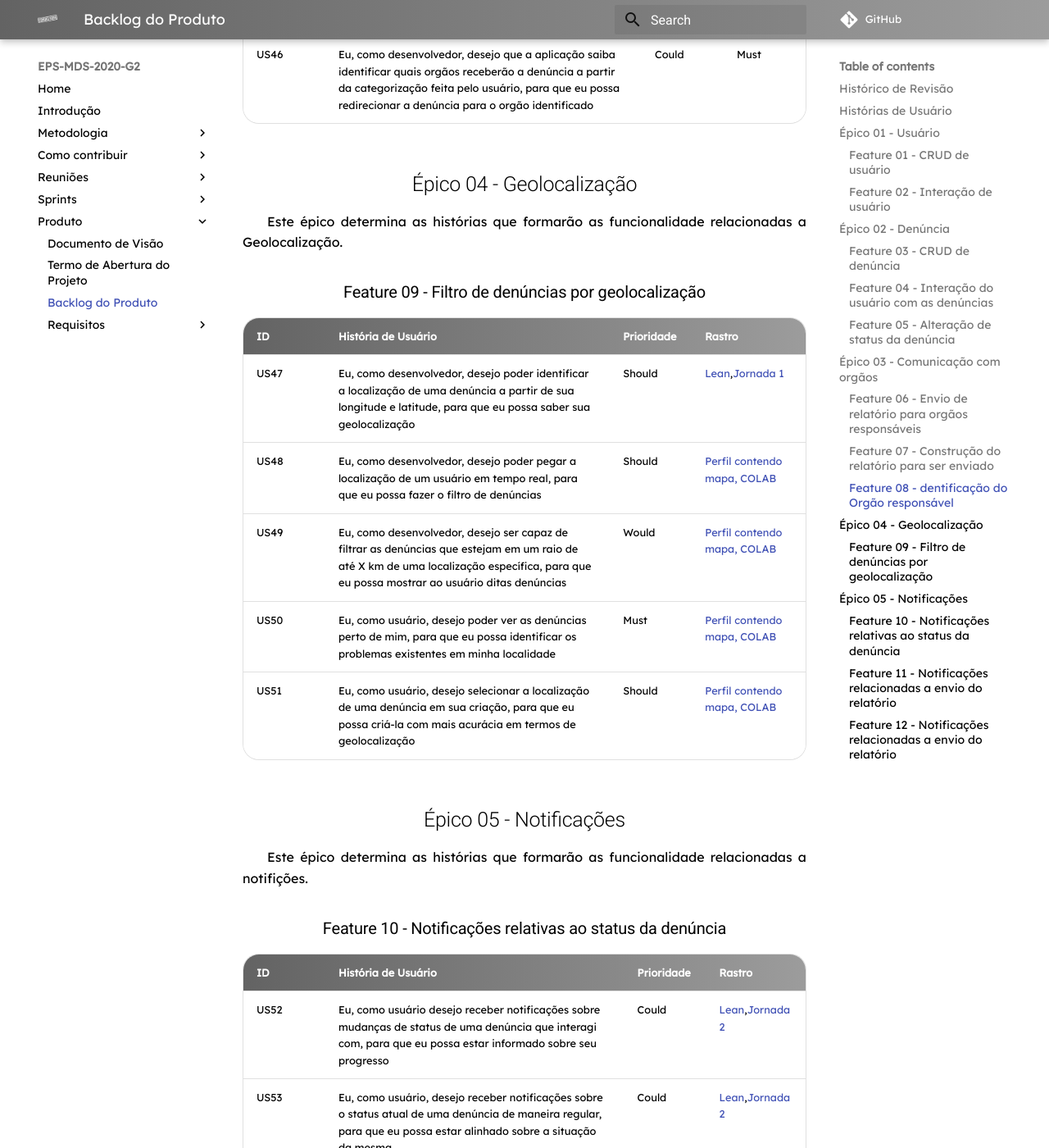
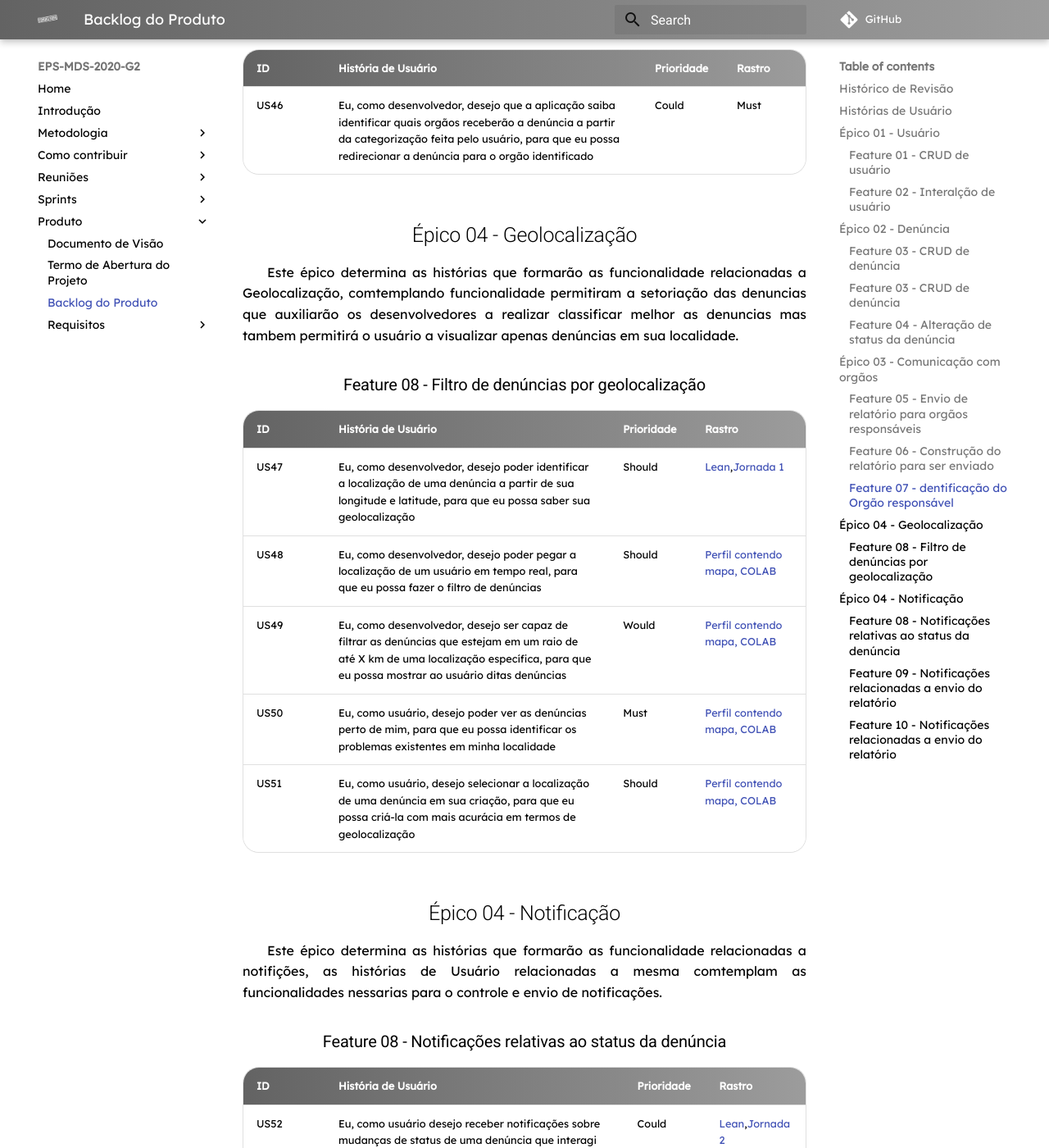
Before and after one commit to fga-eps-mds/2020.2-Eccoar, an MkDocs documentation site: the page built from docs/produto/backlogProduto.md, in a window 1280 px wide and 1400 px high, scrolled down 6530 px. Shown: the whole window at 82% size. Built offline with MkDocs 1.6.1 and Material for MkDocs 9.7.7, drawn with Linux system fonts in a browser that asks for light colours; some web fonts are replaced; comment, search, counter and statistics services are not loaded; old or Windows-style settings are respelled for this version of MkDocs; some of the changed text lies outside the part shown.

Commit message:
Create  of texts from Epicos

```diff
--- a/docs/produto/backlogProduto.md
+++ b/docs/produto/backlogProduto.md
@@ -4,13 +4,12 @@
 |Autor|Mudanças|Data|Versão|
 |--|--|--|--|
 |[Luiz Henrique](https://github.com/luiz-herique)|Criação do documento; Adição de introdução, descrição do produto, objetivo do produto, e stakeholders.|03/02/21|0.1|
-|[Matheus Blanco](https://github.com/MatheusBlanco)|Ajuste de listagem de features|05/02/21|0.2|
 
 ## Histórias de Usuário
 
 ## Épico 01 - Usuário
 
-Este épico determina as histórias que formarão as funcionalidade relacionadas ao usuário.
+Este épico determina as histórias que formarão as funcionalidade relacionadas ao usuário, dentro dela são definidos paramentros que um desenvolvedor deseja ter para possuir um bom controle usuario, bem como funcionalidades que um usuário dejesa utilizar para realizar ações relativas ao seu perfil.
 
 ### Feature 01 - CRUD de usuário
 
@@ -25,7 +24,7 @@ Este épico determina as histórias que formarão as funcionalidade relacionadas
 |US07|Eu, como usuário, desejo poder editar meu perfil, para que eu possa alterar informações básicas e essenciais da minha conta|Could|[Lean](https://app.mural.co/t/fgaepsmds202027717/m/fgaepsmds202027717/1613056199650/dc36dda8d33d71de5a9c01f907d758d2d2b109eb),[Brainstorm](https://miro.com/app/board/o9J_lVC-W9A=/?moveToWidget=3074457354169336052&cot=14)|
 |US08|Eu, como usuário, desejo poder deletar minha conta, caso eu deseje me desvincular do aplicativo e cerrar minhas atividades no mesmo|Could|[Lean](https://app.mural.co/t/fgaepsmds202027717/m/fgaepsmds202027717/1613056199650/dc36dda8d33d71de5a9c01f907d758d2d2b109eb),[Brainstorm](https://miro.com/app/board/o9J_lVC-W9A=/?moveToWidget=3074457354169336052&cot=14)|
 
-### Feature 02 - Interação de usuário
+### Feature 02 - Interalção de usuário
 
 |ID|História de Usuário|Prioridade|Rastro|
 |--|--|--|--|
@@ -38,7 +37,7 @@ Este épico determina as histórias que formarão as funcionalidade relacionadas
 
 ## Épico 02 - Denúncia
 
-Este épico determina as histórias que formarão as funcionalidade relacionadas de denuncia.
+Este épico determina as histórias que formarão as funcionalidade relacionadas de denúncia. Na mesma é descrito as funciinalidades que um desenvolvedor nessecita para fazer o controle e encaminhamento adequado de dencúncias, bem como as nesserias para um usuaria realizar uma denuncia e interagir com a de outros usuários.
 
 ### Feature 03 - CRUD de denúncia
 
@@ -60,7 +59,7 @@ Este épico determina as histórias que formarão as funcionalidade relacionadas
 |US28|Eu, como desenvolvedor, desejo poder acessar os dados de uma denúncia a partir de seu ID, para que eu possa focar nas informações providas na mesma|Should|[Análise do Backlog](https://docs.google.com/spreadsheets/d/1BWgLcNVli3B1-w7T_7j1X5dLGAuc9UeXKd8Q0DTE0Eg/edit#gid=0)|
 
 
-### Feature 04 - Interação do usuário com as denúncias
+### Feature 03 - CRUD de denúncia
 
 |ID|História de Usuário|Prioridade|Rastro|
 |--|--|--|--|
@@ -73,7 +72,7 @@ Este épico determina as histórias que formarão as funcionalidade relacionadas
 |US35|Eu, como usuário, desejo poder ver quais problemas foram resolvidos pelo estado, para que eu possa ter uma melhor noção do avanço da melhoria de minha comunidade|Could|[Lean](https://app.mural.co/t/fgaepsmds202027717/m/fgaepsmds202027717/1613056199650/dc36dda8d33d71de5a9c01f907d758d2d2b109eb),[brainstorm](https://miro.com/app/board/o9J_lVC-W9A=/?moveToWidget=3074457354169694144&cot=10)|
 
 
-### Feature 05 - Alteração de status da denúncia
+### Feature 04 - Alteração de status da denúncia
 
 |ID|História de Usuário|Prioridade|Rastro|
 |--|--|--|--|
@@ -86,9 +85,9 @@ Este épico determina as histórias que formarão as funcionalidade relacionadas
 
 ## Épico 03 - Comunicação com orgãos
 
-Este épico determina as histórias que formarão as funcionalidade relacionadas a comunicação com orgãos responsaveis.
+Este épico determina as histórias que formarão as funcionalidade relacionadas a comunicação com orgãos responsaveis, contemplando as historias relacionadas ao envio de e-mails orgões que poderão resolver um problema denunciados na aplicação.
 
-### Feature 06 - Envio de relatório para orgãos responsáveis
+### Feature 05 - Envio de relatório para orgãos responsáveis
 
 |ID|História de Usuário|Prioridade|Rastro|
 |--|--|--|--|
@@ -104,7 +103,7 @@ Este épico determina as histórias que formarão as funcionalidade relacionadas
 |US45|Eu, como desenvolvedor, desejo realizar text-mining dos dados da denúncia, para que eu possa gerar o relatório mais rapidamente|Must|[Perguntas 8.1](https://docs.google.com/forms/d/1nR_GXzUPexrl8MHE9hvB0abfEM2osplWkIA6OWhR6_A/edit#responses)|
 
 
-### Feature 08 - dentificação do Orgão responsável
+### Feature 07 - dentificação do Orgão responsável
 
 |ID|História de Usuário|Prioridade|Rastro|
 |--|--|--|--|
@@ -112,9 +111,9 @@ Este épico determina as histórias que formarão as funcionalidade relacionadas
 
 ## Épico 04 - Geolocalização
 
-Este épico determina as histórias que formarão as funcionalidade relacionadas a Geolocalização.
+Este épico determina as histórias que formarão as funcionalidade relacionadas a Geolocalização, comtemplando funcionalidade permitiram a setoriação das denuncias que auxiliarão os desenvolvedores a realizar classificar melhor as denuncias mas tambem permitirá o usuário a visualizar apenas denúncias em sua localidade.
 
-### Feature 09 - Filtro de denúncias por geolocalização
+### Feature 08 - Filtro de denúncias por geolocalização
 
 |ID|História de Usuário|Prioridade|Rastro|
 |--|--|--|--|
@@ -124,24 +123,24 @@ Este épico determina as histórias que formarão as funcionalidade relacionadas
 |US50|Eu, como usuário, desejo poder ver as denúncias perto de mim, para que eu possa identificar os problemas existentes em minha localidade|Must|[Perfil contendo mapa, COLAB](https://app.colab.re/user/356534)
 |US51|Eu, como usuário, desejo selecionar a localização de uma denúncia em sua criação, para que eu possa criá-la com mais acurácia em termos de geolocalização|Should|[Perfil contendo mapa, COLAB](https://app.colab.re/user/356534)
 
-## Épico 05 - Notificações
+## Épico 04 - Notificação
 
-Este épico determina as histórias que formarão as funcionalidade relacionadas a notifições.
+Este épico determina as histórias que formarão as funcionalidade relacionadas a notifições, as histórias de Usuário relacionadas a mesma comtemplam as funcionalidades nessarias para o controle e envio de notificações.
 
-### Feature 10 - Notificações relativas ao status da denúncia
+### Feature 08 - Notificações relativas ao status da denúncia
 
 |ID|História de Usuário|Prioridade|Rastro|
 |--|--|--|--|
 |US52|Eu, como usuário desejo receber notificações sobre mudanças de status de uma denúncia que interagi com, para que eu possa estar informado sobre seu progresso|Could|[Lean](https://app.mural.co/t/fgaepsmds202027717/m/fgaepsmds202027717/1613056199650/dc36dda8d33d71de5a9c01f907d758d2d2b109eb),[Jornada 2](https://app.mural.co/t/fgaepsmds202027717/m/fgaepsmds202027717/1613056199650/dc36dda8d33d71de5a9c01f907d758d2d2b109eb?wid=1-1590072209220)|
 |US53|Eu, como usuário, desejo receber notificações sobre o status atual de uma denúncia de maneira regular, para que eu possa estar alinhado sobre a situação da mesma|Could|[Lean](https://app.mural.co/t/fgaepsmds202027717/m/fgaepsmds202027717/1613056199650/dc36dda8d33d71de5a9c01f907d758d2d2b109eb),[Jornada 2](https://app.mural.co/t/fgaepsmds202027717/m/fgaepsmds202027717/1613056199650/dc36dda8d33d71de5a9c01f907d758d2d2b109eb?wid=1-1590072209220)|
 
-### Feature 11 - Notificações relacionadas a envio do relatório
+### Feature 09 - Notificações relacionadas a envio do relatório
 
 |ID|História de Usuário|Prioridade|Rastro|
 |--|--|--|--|
 |US54|Eu, como usuário, desejo receber uma notificação sobre o envio do relatório para o orgão responsável, para que eu tenha certeza de que o sistema esteja fazendo seu trabalho|Should|[Lean](https://app.mural.co/t/fgaepsmds202027717/m/fgaepsmds202027717/1613056199650/dc36dda8d33d71de5a9c01f907d758d2d2b109eb),[Jornada 2](https://app.mural.co/t/fgaepsmds202027717/m/fgaepsmds202027717/1613056199650/dc36dda8d33d71de5a9c01f907d758d2d2b109eb?wid=1-1590072209220)|
 
-### Feature 12 - Notificações relacionadas a envio do relatório
+### Feature 10 - Notificações relacionadas a envio do relatório
 
 |ID|História de Usuário|Prioridade|Rastro|
 |--|--|--|--|
```
Also changed, not shown: other parts of docs/produto/backlogProduto.md (+1 -1 lines).
